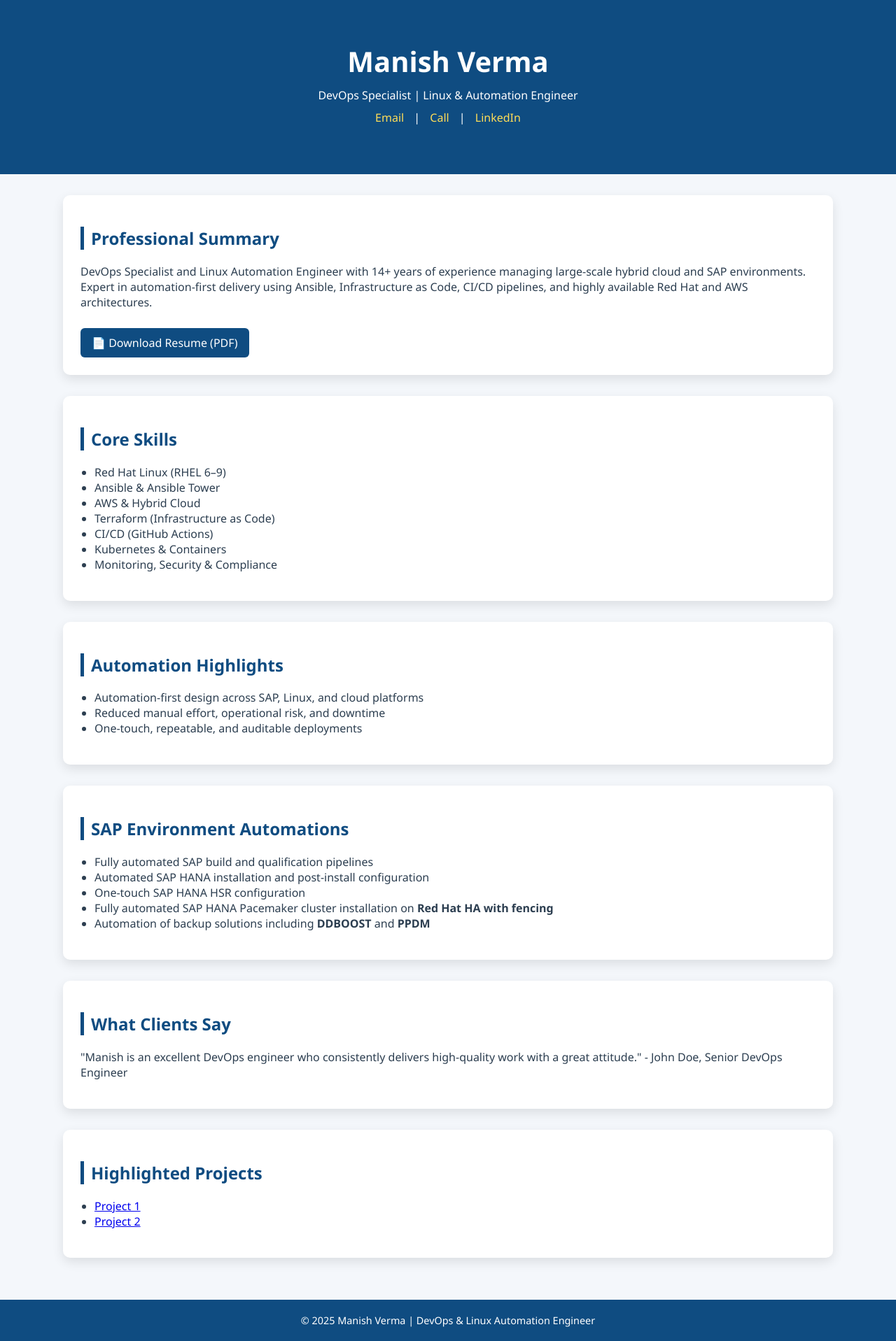
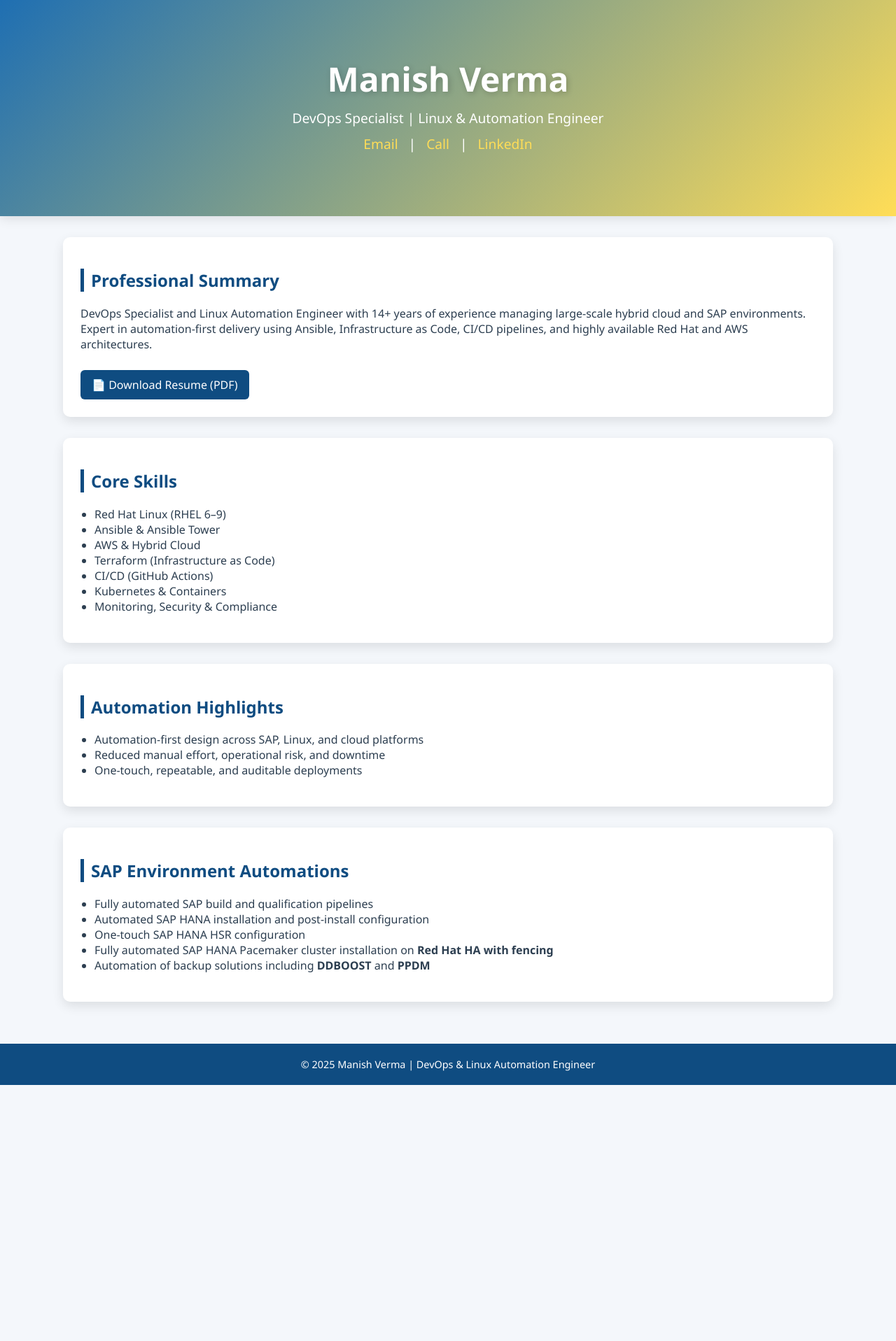
Before and after one commit to manishverma1/manishweb, a plain HTML site: page index.html in a window 1280 px wide. Shown: the whole page at 70% size. After the commit the page ends 1551 px from the top, so only its background shows below. Drawn offline with Linux system fonts and the light colour scheme.

Commit message:
Update index.html
updated

```diff
--- a/index.html
+++ b/index.html
@@ -38,23 +38,29 @@
             transition: all 0.3s ease;
         }
 
+        /* Enhanced Header */
         header {
-            background: var(--primary);
+            background: linear-gradient(135deg, #1f6fb2, #ffdd57); /* Gradient background */
             color: white;
-            padding: 60px 20px;
+            padding: 80px 20px; /* Increased padding for a bigger header */
             text-align: center;
             position: sticky;
             top: 0;
             z-index: 1000;
+            box-shadow: 0 4px 15px var(--shadow); /* Subtle shadow for depth */
         }
 
         header h1 {
             margin: 0;
-            font-size: 2.5rem;
+            font-size: 3rem;
+            font-weight: bold; /* Bold text for more impact */
+            text-shadow: 2px 2px 8px rgba(0, 0, 0, 0.2); /* Subtle text shadow */
         }
 
         header p {
             margin: 10px 0;
+            font-size: 1.2rem;
+            font-weight: 500;
         }
 
         header a {
@@ -62,6 +68,11 @@
             text-decoration: none;
             margin: 0 10px;
             font-weight: 500;
+            transition: color 0.3s ease;
+        }
+
+        header a:hover {
+            color: white;
         }
 
         .container {
@@ -99,11 +110,12 @@
             text-decoration: none;
             margin-top: 10px;
             font-weight: 500;
-            transition: transform 0.2s;
+            transition: transform 0.2s, background-color 0.3s ease;
         }
 
         .btn:hover {
             transform: scale(1.05);
+            background-color: #1f6fb2;
         }
 
         /* Dark Mode Toggle Button */
@@ -132,7 +144,10 @@
         /* Responsive Design */
         @media (max-width: 768px) {
             header h1 {
-                font-size: 2rem;
+                font-size: 2.5rem;
+            }
+            header p {
+                font-size: 1rem;
             }
             .container {
                 padding: 20px;
@@ -149,7 +164,7 @@
     <!-- Dark Mode Toggle Button -->
     <div class="toggle" onclick="toggleDarkMode()">🌙 Dark Mode</div>
 
-    <!-- Header Section with Personal Information and Navigation Links -->
+    <!-- Enhanced Header Section with Personal Information and Navigation Links -->
     <header>
         <h1>Manish Verma</h1>
         <p>DevOps Specialist | Linux & Automation Engineer</p>
@@ -210,21 +225,6 @@
                 <li>Automation of backup solutions including <strong>DDBOOST</strong> and <strong>PPDM</strong></li>
             </ul>
         </div>
-
-        <!-- Testimonials Section -->
-        <div class="card">
-            <h2>What Clients Say</h2>
-            <p>"Manish is an excellent DevOps engineer who consistently delivers high-quality work with a great attitude." - John Doe, Senior DevOps Engineer</p>
-        </div>
-
-        <!-- Portfolio/Project Section -->
-        <div class="card">
-            <h2>Highlighted Projects</h2>
-            <ul>
-                <li><a href="https://github.com/username/project1" target="_blank">Project 1</a></li>
-                <li><a href="https://github.com/username/project2" target="_blank">Project 2</a></li>
-            </ul>
-        </div>
     </div>
 
     <!-- Footer Section -->
```
